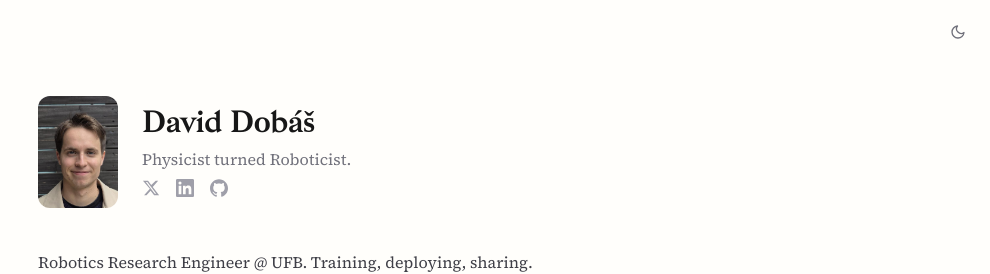
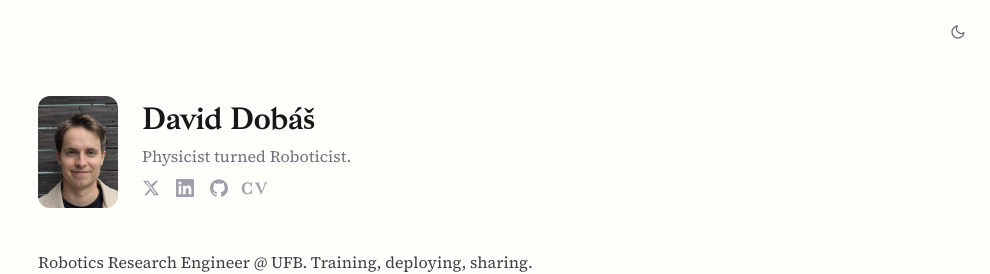
Before and after one commit to DavidDobas/personal-page, a Next.js app: page / in a window 1280 px wide. Shown: the top 274 px of the page, without its empty margins (290-1280 px from the left). Built offline with nearby package versions, Linux system fonts and the light colour scheme.

Commit message:
chore: add cv

```diff
--- a/src/app/page.tsx
+++ b/src/app/page.tsx
@@ -12,7 +12,7 @@ function getAbout() {
     name: data.name as string,
     tagline: data.tagline as string,
     bio: content.trim(),
-    social: data.social as { x?: string; linkedin?: string; github?: string },
+    social: data.social as { x?: string; linkedin?: string; github?: string; cv?: string },
   };
 }
 
@@ -32,6 +32,14 @@ function LinkedInIcon() {
   );
 }
 
+function CVIcon() {
+  return (
+    <span className="font-semibold tracking-widest leading-none" style={{ fontFamily: "var(--font-name)", fontSize: "1rem" }}>
+      CV
+    </span>
+  );
+}
+
 function GitHubIcon() {
   return (
     <svg width="18" height="18" viewBox="0 0 24 24" fill="currentColor">
@@ -41,9 +49,10 @@ function GitHubIcon() {
 }
 
 const socialLinks = [
-  { key: "x" as const, label: "X", Icon: XIcon },
-  { key: "linkedin" as const, label: "LinkedIn", Icon: LinkedInIcon },
-  { key: "github" as const, label: "GitHub", Icon: GitHubIcon },
+  { key: "x" as const, label: "X", Icon: XIcon, ml: "" },
+  { key: "linkedin" as const, label: "LinkedIn", Icon: LinkedInIcon, ml: "" },
+  { key: "github" as const, label: "GitHub", Icon: GitHubIcon, ml: "" },
+  { key: "cv" as const, label: "CV", Icon: CVIcon, ml: "-ml-[3px]" },
 ];
 
 export default function Home() {
@@ -65,8 +74,8 @@ export default function Home() {
         <div>
           <h1 className="text-3xl font-semibold tracking-tight mb-1" style={{ fontFamily: "var(--font-name)" }}>{name}</h1>
           <p className="text-zinc-500 mb-2">{tagline}</p>
-          <div className="flex gap-4">
-            {socialLinks.map(({ key, label, Icon }) =>
+          <div className="flex items-center gap-4">
+            {socialLinks.map(({ key, label, Icon, ml }) =>
               social?.[key] ? (
                 <a
                   key={key}
@@ -74,7 +83,7 @@ export default function Home() {
                   target="_blank"
                   rel="noopener noreferrer"
                   aria-label={label}
-                  className="text-zinc-400 hover:text-zinc-900 dark:hover:text-zinc-100 transition-colors"
+                  className={`text-zinc-400 hover:text-zinc-900 dark:hover:text-zinc-100 transition-colors ${ml}`}
                 >
                   <Icon />
                 </a>
--- a/src/content/about.md
+++ b/src/content/about.md
@@ -5,6 +5,7 @@ social:
   x: "https://x.com/DDobas"
   linkedin: "https://www.linkedin.com/in/daviddobas/"
   github: "https://github.com/DavidDobas"
+  cv: "/pdf/cv.pdf"
 ---
 
 Robotics Research Engineer @ UFB. Training, deploying, sharing.
```
Also changed, not shown: 1 other file (tests, documents, lock files or other folders).
